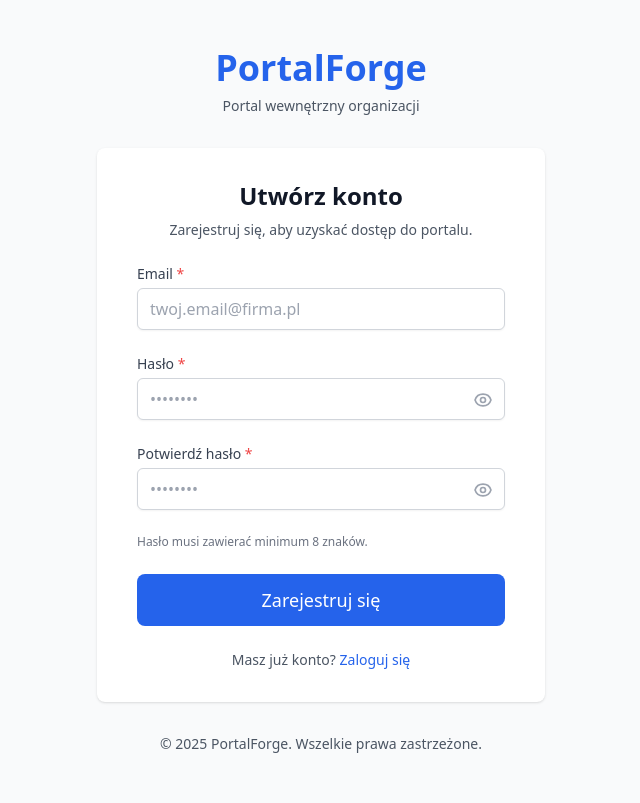
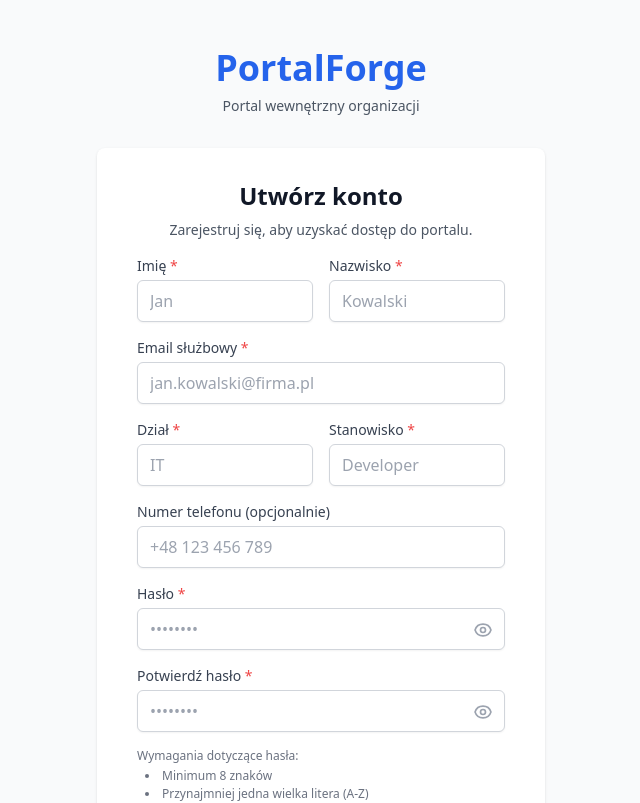
Before and after one commit to Vesperino/PortalForge, a Nuxt app in the folder frontend/: page /auth/register in a window 1280 px wide. Shown: the top 803 px of the page, without its empty margins (319-959 px from the left). Built offline with nearby package versions, Linux system fonts and the light colour scheme; no server answers.

Commit message:
feat: Add additional fields to user registration form
Added fields for first name, last name, department, position, and to the user registration form. Also implemented validation for the new fields and updated the typescript interface for registration credentials.

```diff
--- a/frontend/components/auth/RegisterForm.vue
+++ b/frontend/components/auth/RegisterForm.vue
@@ -1,15 +1,61 @@
 <script setup lang="ts">
 const { register, isLoading, error } = useAuth()
 
+const firstName = ref('')
+const lastName = ref('')
 const email = ref('')
+const department = ref('')
+const position = ref('')
+const phoneNumber = ref('')
 const password = ref('')
 const confirmPassword = ref('')
-const formErrors = ref<{ email?: string; password?: string; confirmPassword?: string }>({})
+const formErrors = ref<{
+  firstName?: string
+  lastName?: string
+  email?: string
+  department?: string
+  position?: string
+  phoneNumber?: string
+  password?: string
+  confirmPassword?: string
+}>({})
 const showPassword = ref(false)
 const showConfirmPassword = ref(false)
 
+const validatePassword = (pwd: string): string | null => {
+  if (!pwd) {
+    return 'Hasło jest wymagane'
+  }
+  if (pwd.length < 8) {
+    return 'Hasło musi mieć minimum 8 znaków'
+  }
+  if (!/[A-Z]/.test(pwd)) {
+    return 'Hasło musi zawierać przynajmniej jedną wielką literę'
+  }
+  if (!/[a-z]/.test(pwd)) {
+    return 'Hasło musi zawierać przynajmniej jedną małą literę'
+  }
+  if (!/\d/.test(pwd)) {
+    return 'Hasło musi zawierać przynajmniej jedną cyfrę'
+  }
+  if (!/[\W_]/.test(pwd)) {
+    return 'Hasło musi zawierać przynajmniej jeden znak specjalny'
+  }
+  return null
+}
+
 const validateForm = (): boolean => {
   formErrors.value = {}
+
+  if (!firstName.value) {
+    formErrors.value.firstName = 'Imię jest wymagane'
+    return false
+  }
+
+  if (!lastName.value) {
+    formErrors.value.lastName = 'Nazwisko jest wymagane'
+    return false
+  }
 
   if (!email.value) {
     formErrors.value.email = 'Email jest wymagany'
@@ -21,13 +67,19 @@ const validateForm = (): boolean => {
     return false
   }
 
-  if (!password.value) {
-    formErrors.value.password = 'Hasło jest wymagane'
+  if (!department.value) {
+    formErrors.value.department = 'Dział jest wymagany'
     return false
   }
 
-  if (password.value.length < 8) {
-    formErrors.value.password = 'Hasło musi mieć minimum 8 znaków'
+  if (!position.value) {
+    formErrors.value.position = 'Stanowisko jest wymagane'
+    return false
+  }
+
+  const passwordError = validatePassword(password.value)
+  if (passwordError) {
+    formErrors.value.password = passwordError
     return false
   }
 
@@ -52,13 +104,18 @@ const handleSubmit = async () => {
   await register({
     email: email.value,
     password: password.value,
-    confirmPassword: confirmPassword.value
+    confirmPassword: confirmPassword.value,
+    firstName: firstName.value,
+    lastName: lastName.value,
+    department: department.value,
+    position: position.value,
+    phoneNumber: phoneNumber.value || undefined
   })
 }
 </script>
 
 <template>
-  <form class="space-y-6" @submit.prevent="handleSubmit">
+  <form class="space-y-4" @submit.prevent="handleSubmit">
     <div>
       <h2 class="text-2xl font-bold text-gray-900 text-center mb-2">
         Utwórz konto
@@ -72,15 +129,73 @@ const handleSubmit = async () => {
       {{ error }}
     </BaseAlert>
 
+    <div class="grid grid-cols-2 gap-4">
+      <BaseInput
+        v-model="firstName"
+        type="text"
+        label="Imię"
+        placeholder="Jan"
+        autocomplete="given-name"
+        :error="formErrors.firstName"
+        :disabled="isLoading"
+        required
+      />
+
+      <BaseInput
+        v-model="lastName"
+        type="text"
+        label="Nazwisko"
+        placeholder="Kowalski"
+        autocomplete="family-name"
+        :error="formErrors.lastName"
+        :disabled="isLoading"
+        required
+      />
+    </div>
+
     <BaseInput
       v-model="email"
       type="email"
-      label="Email"
-      placeholder="twoj.email@firma.pl"
+      label="Email służbowy"
+      placeholder="jan.kowalski@firma.pl"
       autocomplete="email"
       :error="formErrors.email"
       :disabled="isLoading"
       required
+    />
+
+    <div class="grid grid-cols-2 gap-4">
+      <BaseInput
+        v-model="department"
+        type="text"
+        label="Dział"
+        placeholder="IT"
+        autocomplete="organization-title"
+        :error="formErrors.department"
+        :disabled="isLoading"
+        required
+      />
+
+      <BaseInput
+        v-model="position"
+        type="text"
+        label="Stanowisko"
+        placeholder="Developer"
+        autocomplete="organization-title"
+        :error="formErrors.position"
+        :disabled="isLoading"
+        required
+      />
+    </div>
+
+    <BaseInput
+      v-model="phoneNumber"
+      type="tel"
+      label="Numer telefonu (opcjonalnie)"
+      placeholder="+48 123 456 789"
+      autocomplete="tel"
+      :error="formErrors.phoneNumber"
+      :disabled="isLoading"
     />
 
     <div>
@@ -199,8 +314,15 @@ const handleSubmit = async () => {
       </div>
     </div>
 
-    <div class="text-xs text-gray-500">
-      Hasło musi zawierać minimum 8 znaków.
+    <div class="text-xs text-gray-500 space-y-1">
+      <p class="font-medium">Wymagania dotyczące hasła:</p>
+      <ul class="list-disc list-inside space-y-0.5 ml-2">
+        <li>Minimum 8 znaków</li>
+        <li>Przynajmniej jedna wielka litera (A-Z)</li>
+        <li>Przynajmniej jedna mała litera (a-z)</li>
+        <li>Przynajmniej jedna cyfra (0-9)</li>
+        <li>Przynajmniej jeden znak specjalny (!@#$%^&*)</li>
+      </ul>
     </div>
 
     <BaseButton
--- a/frontend/types/auth.ts
+++ b/frontend/types/auth.ts
@@ -27,6 +27,11 @@ export interface RegisterCredentials {
   email: string
   password: string
   confirmPassword: string
+  firstName: string
+  lastName: string
+  department: string
+  position: string
+  phoneNumber?: string
 }
 
 export interface AuthResponse {
```
